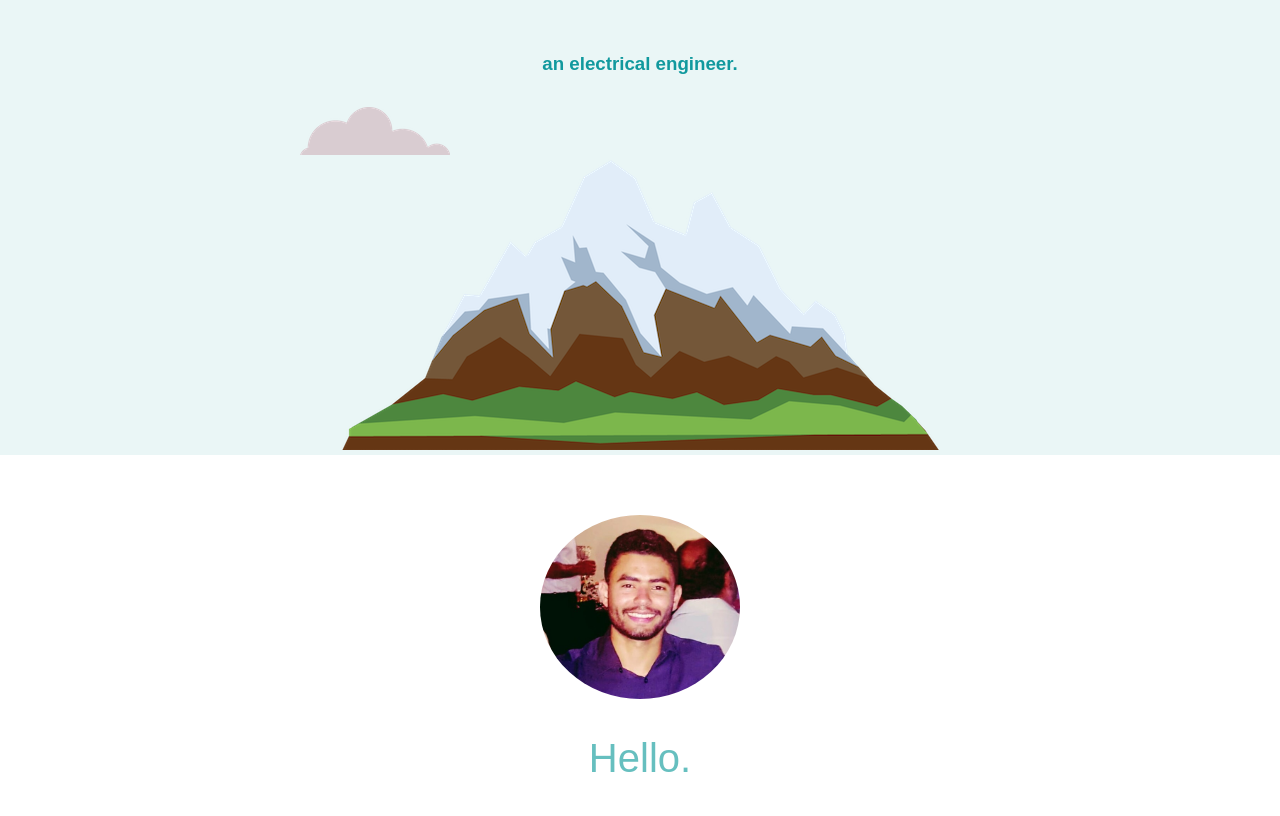
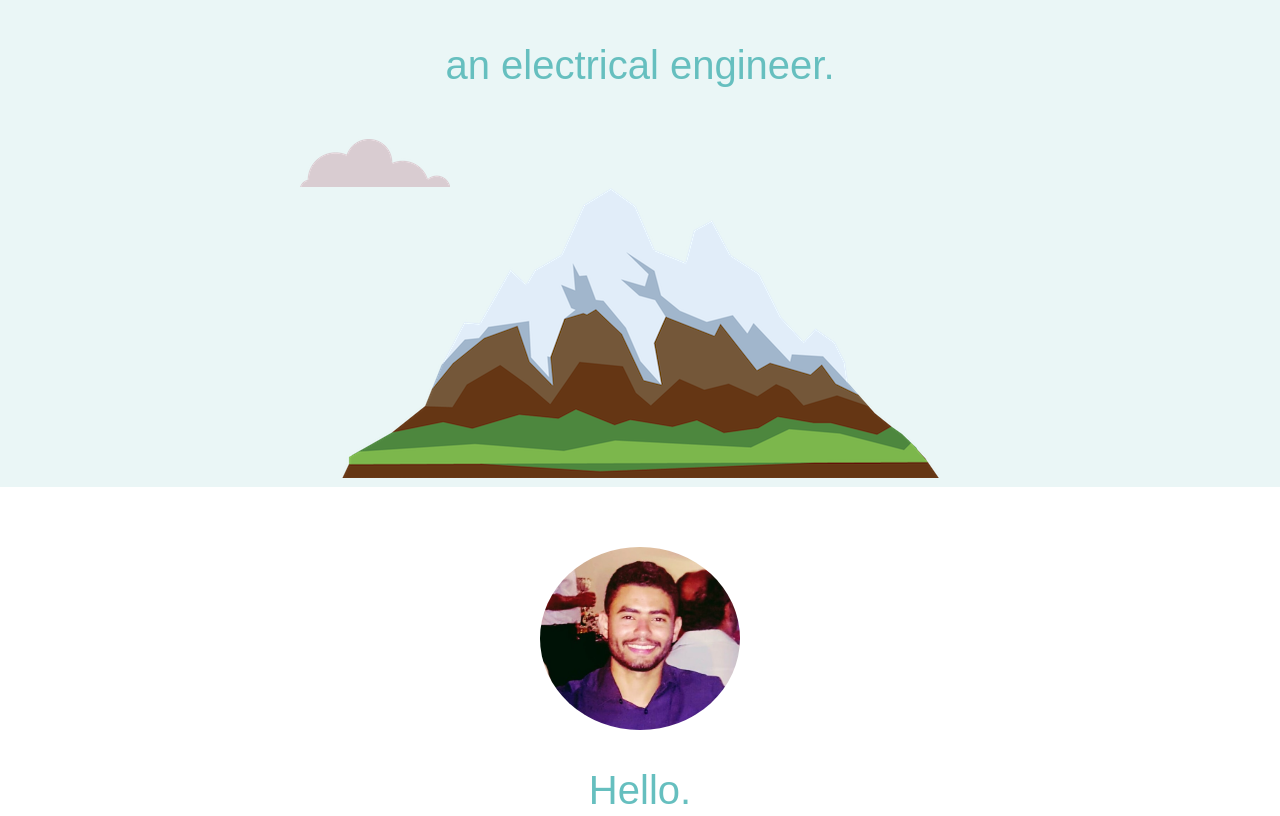
Before and after one commit to gabriel-barros/cv, a plain HTML site: page index.html in a window 1280 px wide. Shown: the part 300-1116 px from the top of the page. Drawn offline with Linux system fonts and the light colour scheme.

Commit message:
Add files via upload

```diff
--- a/css/styles.css
+++ b/css/styles.css
@@ -18,7 +18,6 @@ h2 {
   font-family: 'Montserrat', sans-serif;
   font-size: 2.5rem;
   font-weight: normal;
-  padding-bottom: 10px;
 }
 
 h3 {
@@ -41,7 +40,7 @@ hr {
 .top-container {
   background-color: #EAF6F6;
   position: relative;
-  padding-top: 100px;
+  padding-top: 90px;
   /*height: 200px;
   width: 200px;
   border: solid 10px;
--- a/index.html
+++ b/index.html
@@ -13,7 +13,7 @@
   <div class="top-container">
     <img class="top-cloud" src="images/cloud.png" alt="cloud-img">
     <h1>I'm Gabriel<h1>
-        <h3> an electrical engineer.<h3>
+        <h2> an electrical engineer.<h2>
             <img class="bottom-cloud" src="images/cloud.png" alt="cloud-img">
             <img src="images/mountain.png" alt="moutain-img">
   </div>
```
